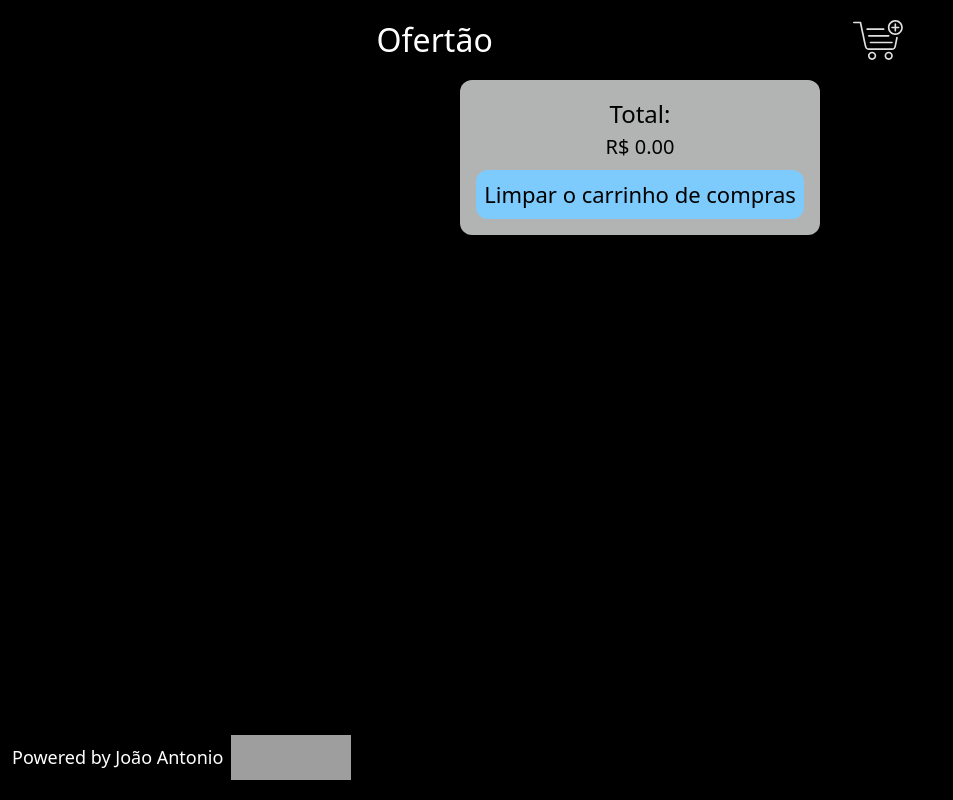
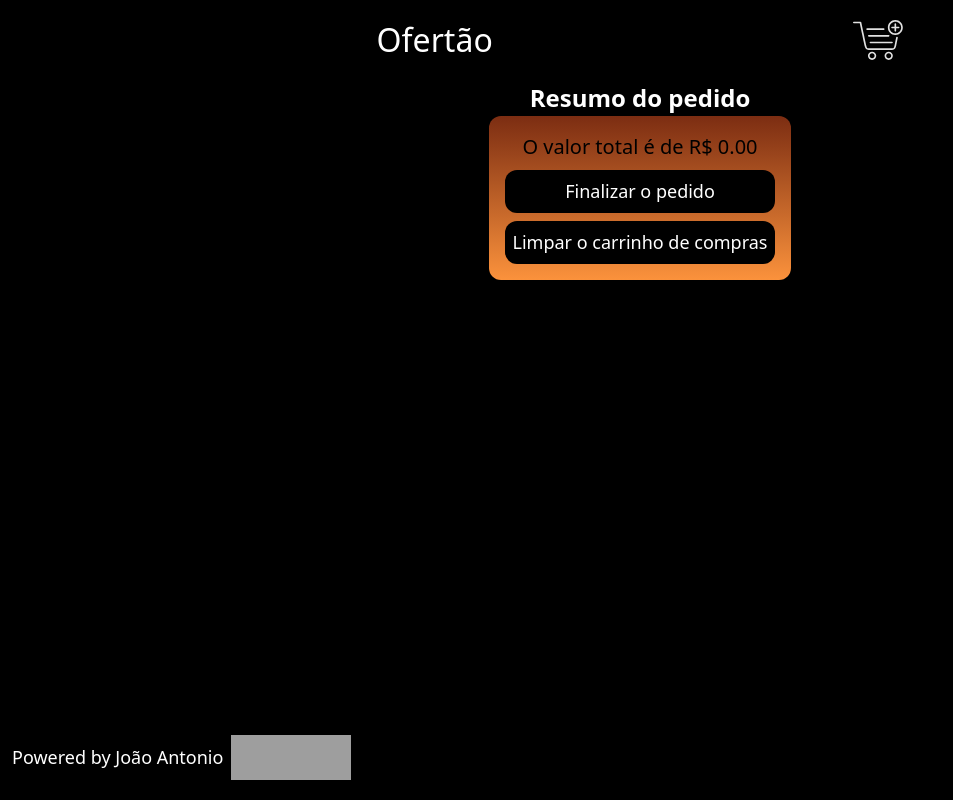
Before and after one commit to joaotoni/desafio-supera, a React (Vite) app: page /cart in a window 1280 px wide. Shown: the whole page, without its empty margins (0-953 px from the left). Built offline with nearby package versions, Linux system fonts and the light colour scheme; grey boxes are pictures that could not be loaded.

Commit message:
Change the colors off all the pages and organizing somes itens

```diff
--- a/package.json
+++ b/package.json
@@ -22,6 +22,7 @@
     "@vitejs/plugin-react": "^3.1.0",
     "autoprefixer": "^10.4.13",
     "postcss": "^8.4.21",
+    "tailwind-scrollbar": "^2.1.0",
     "tailwindcss": "^3.2.7",
     "vite": "^4.1.0"
   }
--- a/src/Components/Card/Card.jsx
+++ b/src/Components/Card/Card.jsx
@@ -4,15 +4,15 @@ import { CartContext } from "../../Context/CartContext/CartContext";
 export default function Card({info}){
     const { addProducToCart } = useContext(CartContext);
     return(
-        <div className="p-4 mx-4 bg-[#b2b4b4] flex flex-wrap items-center justify-center text-center rounded-[12px]" >
+        <div className="p-4 mx-4 bg-opacity-50 bg-gradient-to-b from-orange-900 to-orange-400 flex flex-wrap items-center justify-center text-center rounded-[12px]" >
             <div>
                 <img className="rounded-[12px]" src={`/src/Assets/Imgs/${info.image}`} alt="" />
             </div>
             <div className="w-[250px]">
-                <h2 className="text-[#3299f5] text-[28px]">{info.name}</h2>
-                <p className="text-[#044d79] text-[22px]"> pontuação: {info.score}</p>
-                <p className="text-[#044d79] text-[22px]">Esse jogo está apenas por R${info.price}</p>
-                <button className="text-[#0495f0] bg-[#7ccbfc] p-2 rounded-xl text-[22px] mt-2" onClick={() => addProducToCart(info)}>Adicionar no carrinho</button>
+                <h2 className="text-black text-[16px] font-bold">{info.name}</h2>
+                <p className="text-black text-[16px]">Pontuação: {info.score}</p>
+                <p className="text-black text-[16px]">R${info.price}</p>
+                <button className="text-white bg-black p-2 rounded-xl text-[18px] mt-4" onClick={() => addProducToCart(info)}>Adicionar no carrinho</button>
             </div>
         </div>
     )
--- a/src/Pages/Cart.jsx
+++ b/src/Pages/Cart.jsx
@@ -1,5 +1,6 @@
 import { CartContext } from "../Context/CartContext/CartContext";
 import { useContext } from "react";
+import { Link } from "react-router-dom";
 
 export default function Cart(){
     const {productsCart, removeProductToCart, clearCart} = useContext(CartContext)
@@ -8,26 +9,31 @@ export default function Cart(){
     return(
         <main className="">
             <section className="flex flex-col  justify-center items-center">
-                <div className="flex flex-col text-center bg-[#b2b4b4] p-4 rounded-[12px]">
-                    <span className="text-black text-[24px]">Total:</span>
-                    <span className="text-black text-[20px]">R$ {totalPrice.toFixed(2)}</span>
-                    <button className="text-black bg-[#7ccbfc] p-2 rounded-xl text-[22px] mt-2" onClick={() => clearCart()}>
-                        Limpar o carrinho de compras
+                <span className="text-white font-bold text-[24px]">Resumo do pedido</span>
+                <div className="flex flex-col text-center bg-opacity-50 bg-gradient-to-b from-orange-900 to-orange-400 p-4 rounded-[12px]">
+                    <span className="text-black text-[20px]">O valor total é de R$ {totalPrice.toFixed(2)}</span>
+                    <button className="text-white bg-black p-2 rounded-xl text-[18px] mt-2" onClick={() => clearCart()}>
+                        Finalizar o pedido
                     </button>
+                    <Link>
+                        <p className="text-white bg-black p-2 rounded-xl text-[18px] mt-2" onClick={() => clearCart()}>
+                            Limpar o carrinho de compras
+                        </p>
+                    </Link>
                 </div>
                 <div>
                     <h3>Produtos:</h3>
                     {productsCart.map((card) =>(
-                        <div className="p-4  bg-[#b2b4b4] flex flex-wrap items-center justify-center text-center rounded-[12px] w-[300px] mb-6 " key={card.id}>
+                        <div className="p-4  bg-opacity-50 bg-gradient-to-b from-orange-900 to-orange-400 flex flex-wrap items-center justify-center text-center rounded-[12px] w-[300px] mb-6 " key={card.id}>
                             <div>
                                 <img className="rounded-[12px]" src={`/src/Assets/Imgs/${card.image}`} alt="" />
                             </div>
                             <div className="w-[250px]">
-                                <h2 className="text-[#3299f5] text-[28px]">{card.name}</h2>
-                                <p className="text-[#044d79] text-[22px]">A pontuação do jogo é de {card.score}</p>
-                                <p className="text-[#044d79] text-[22px]">Esse jogo está apenas por R${(card.price*card.qtd).toFixed(2)}</p>
-                                <p>Quantidade {card.qtd}</p>
-                                <button className="text-[#0495f0] bg-[#7ccbfc] p-2 rounded-xl text-[22px] mt-2" onClick={() => removeProductToCart(card.id)}>Remover do carrinho</button>
+                                <h2 className="text-black text-[16px] font-bold">{card.name}</h2>
+                                <p className="text-black text-[16px]">Pontuação: {card.score}</p>
+                                <p className="text-black text-[16px]">R${(card.price*card.qtd).toFixed(2)}</p>
+                                <p className="text-black text-[16px]">Quantidade {card.qtd}</p>
+                                <button className="text-white bg-black p-2 rounded-xl text-[18px] mt-2" onClick={() => removeProductToCart(card.id)}>Remover do carrinho</button>
                             </div>
                         </div>
                     ))}
--- a/src/Pages/Home.jsx
+++ b/src/Pages/Home.jsx
@@ -1,16 +1,17 @@
 import Card from "../Components/Card/Card";
-import { useContext } from "react";
-import { CartContext } from "../Context/CartContext/CartContext";
 import List from "../products.json"
 
 export default function Home(){
 
     return(
-      <main className="flex py-6">
-        <section className="flex overflow-x-auto  py-6">
-         {List.map((card) =>(
-          <Card info={card} key={card.id} />
-          ))}
+      <main >
+        <h2 className="text-white text-center text-[28px] font-bold">Conheça os nossos produtos</h2>
+        <section className="flex py-6">
+          <div className="flex overflow-x-auto scrollbar scrollbar-track-[#1d1d1d] py-6">
+            {List.map((card) =>(
+              <Card info={card} key={card.id} />
+            ))}
+          </div>
         </section>
       </main>
     )
--- a/tailwind.config.cjs
+++ b/tailwind.config.cjs
@@ -6,5 +6,7 @@ module.exports = {
   theme: {
     extend: {},
   },
-  plugins: [],
+  plugins: [
+    require('tailwind-scrollbar')
+  ],
 }
```
Also changed, not shown: 1 other file (tests, documents, lock files or other folders).
